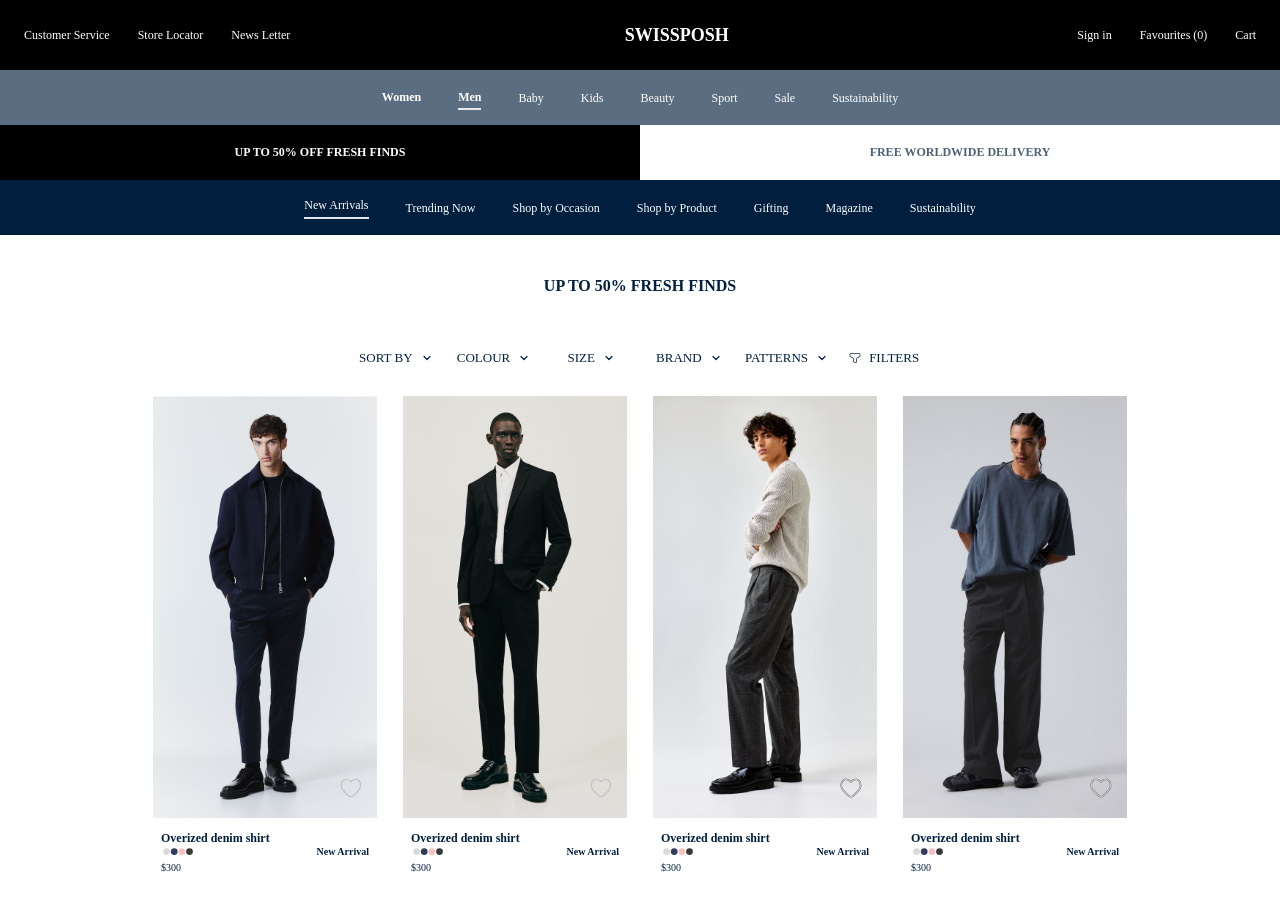
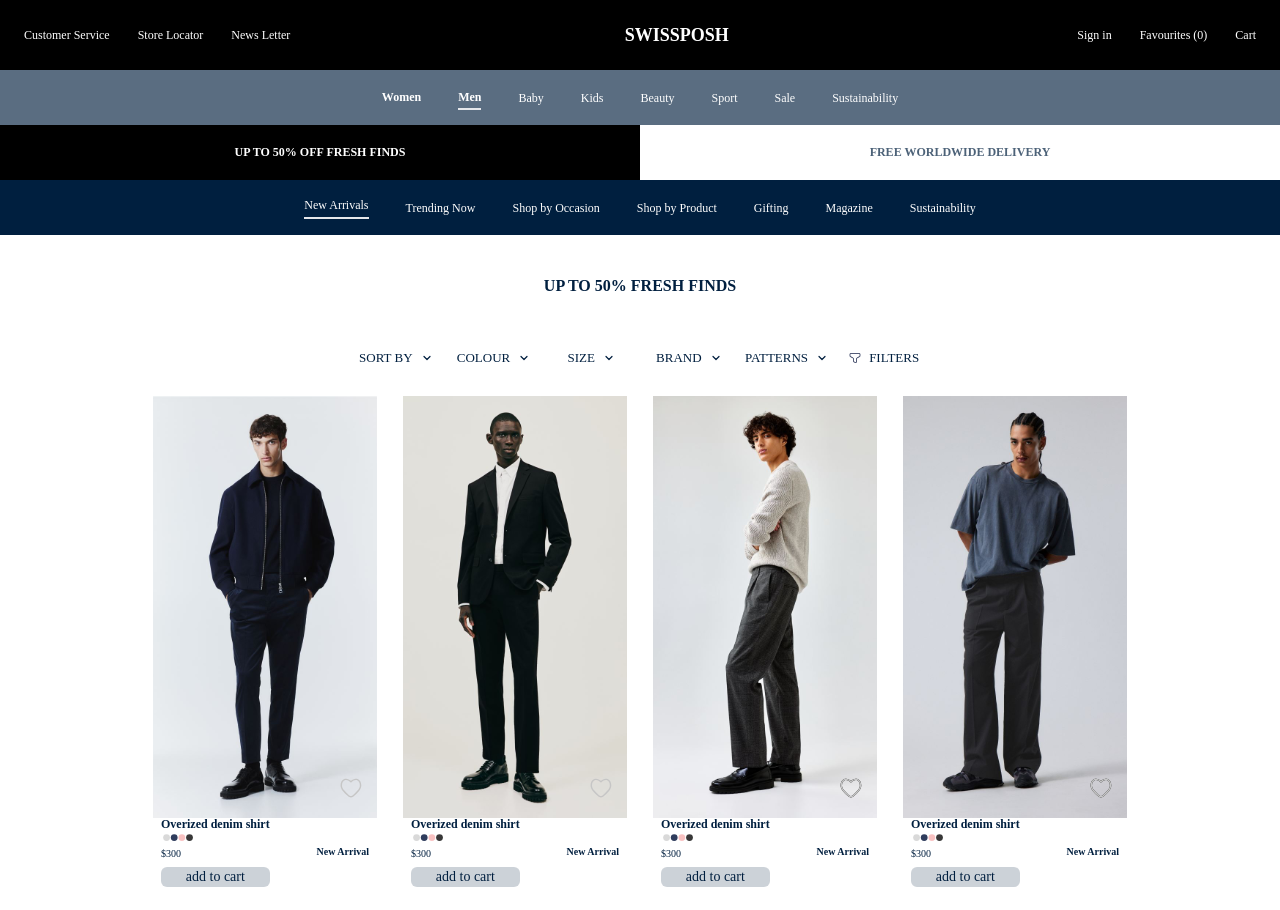
Before and after one commit to Moluno-xiii/swissposh_hng, a React (Vite) app: page /men/products in a window 1280 px wide. Shown: the top 910 px of the page. Built offline with nearby package versions, Linux system fonts and the light colour scheme; a web font is replaced by a local one.

Commit message:
added 'add to cart' button

```diff
--- a/src/components/Products.jsx
+++ b/src/components/Products.jsx
@@ -6,7 +6,7 @@ const Products = ({ product }) => {
   const { imageUrl, productName, largeImageUrl } = product;
   const navigate = useNavigate()
   return (
-    <div className="flex max-h-[285px] max-w-[161px] flex-col md:max-h-[502px] md:max-w-[232px]" onClick={() => navigate("/shopping-bag")}>
+    <div className="flex max-h-[285px] max-w-[161px] flex-col md:max-h-[502px] md:max-w-[232px]">
       <img
         src={imageUrl}
         alt="image of the product"
@@ -17,7 +17,7 @@ const Products = ({ product }) => {
         alt="image of the product"
         className="hidden md:inline-block"
       />
-      <div className="flex h-[68px] flex-row items-center justify-between  bg-white px-2">
+      <div className="flex h-[68px] flex-row items-center justify-between bg-white px-2">
         <div className="flex flex-col justify-center gap-y-1 md:gap-y-2">
           <p className="h-[10px] text-[7.65px] font-bold leading-[10.32px] md:text-xs">
             {productName}
@@ -27,9 +27,15 @@ const Products = ({ product }) => {
             alt="colour palette"
             className="h-[5.1px] w-[22.3px] md:h-2 md:w-[35px]"
           />
-          <span className="text-[6.37px] md:text-[10px] leading-[8.6px] text-primary">
+          <span className="text-[6.37px] leading-[8.6px] text-primary md:text-[10px]">
             $300
           </span>
+          <button
+            className="rounded-sm bg-primary bg-opacity-20 text-xs md:rounded-md md:text-sm"
+            onClick={() => navigate("/shopping-bag")}
+          >
+            add to cart
+          </button>
         </div>
         <p className="text-[6.37px] font-black md:text-[10px]">New Arrival</p>
       </div>
```
